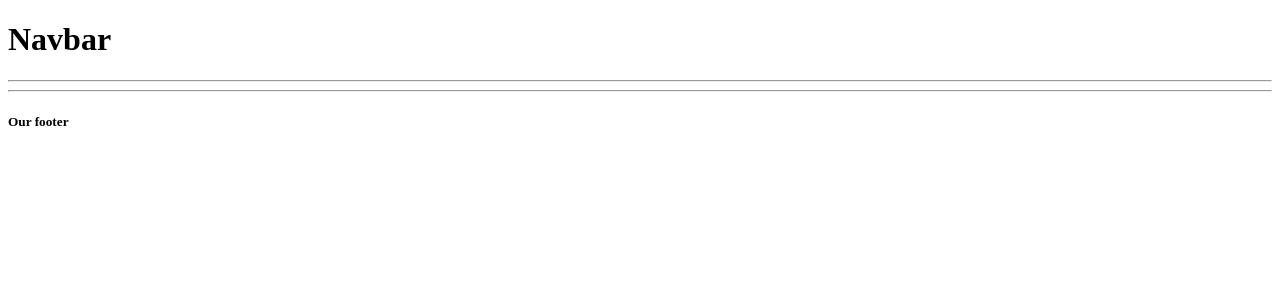
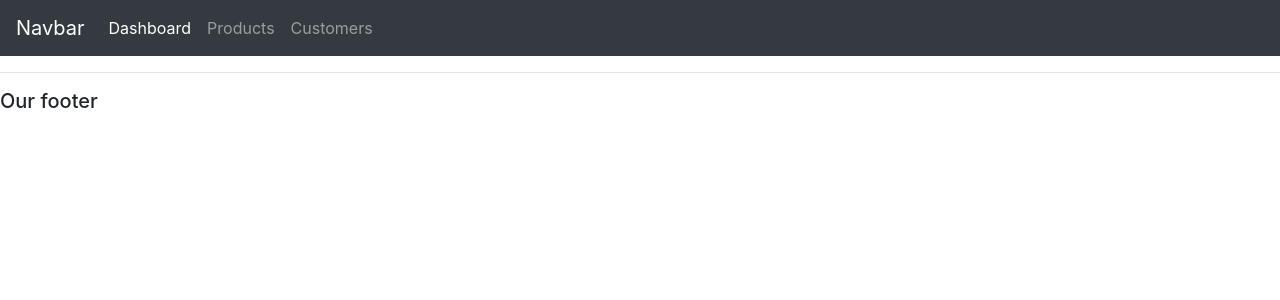
Before and after one commit to klimek91/django_crm_website, a Django app: template accounts/templates/accounts/main.html in a window 1280 px wide. Shown: the top 300 px of the page. Run offline with Django 3.2, Linux system fonts and the light colour scheme; the template is opened without the code that fills it, so the values that code supplies are empty; some libraries are stand-ins or nearby versions.

Commit message:
use bootstrap for navbar

```diff
--- a/accounts/templates/accounts/main.html
+++ b/accounts/templates/accounts/main.html
@@ -3,6 +3,7 @@
 <head>
     <meta charset="UTF-8">
     <title>CRM</title>
+    <link rel="stylesheet" href="https://stackpath.bootstrapcdn.com/bootstrap/4.3.1/css/bootstrap.min.css" integrity="sha384-ggOyR0iXCbMQv3Xipma34MD+dH/1fQ784/j6cY/iJTQUOhcWr7x9JvoRxT2MZw1T" crossorigin="anonymous">
 </head>
 <body>
     {% include 'accounts/navbar.html' %}
@@ -12,4 +13,7 @@
     <hr>
     <h5>Our footer</h5>
 </body>
+<script src="https://code.jquery.com/jquery-3.3.1.slim.min.js" integrity="sha384-q8i/X+965DzO0rT7abK41JStQIAqVgRVzpbzo5smXKp4YfRvH+8abtTE1Pi6jizo" crossorigin="anonymous"></script>
+<script src="https://cdnjs.cloudflare.com/ajax/libs/popper.js/1.14.7/umd/popper.min.js" integrity="sha384-UO2eT0CpHqdSJQ6hJty5KVphtPhzWj9WO1clHTMGa3JDZwrnQq4sF86dIHNDz0W1" crossorigin="anonymous"></script>
+<script src="https://stackpath.bootstrapcdn.com/bootstrap/4.3.1/js/bootstrap.min.js" integrity="sha384-JjSmVgyd0p3pXB1rRibZUAYoIIy6OrQ6VrjIEaFf/nJGzIxFDsf4x0xIM+B07jRM" crossorigin="anonymous"></script>
 </html>
--- a/accounts/templates/accounts/navbar.html
+++ b/accounts/templates/accounts/navbar.html
@@ -1,2 +1,20 @@
-<h1>Navbar</h1>
-<hr>
+<nav class="navbar navbar-expand-lg navbar-dark bg-dark">
+  <a class="navbar-brand" href="#">Navbar</a>
+  <button class="navbar-toggler" type="button" data-toggle="collapse" data-target="#navbarNav" aria-controls="navbarNav" aria-expanded="false" aria-label="Toggle navigation">
+    <span class="navbar-toggler-icon"></span>
+  </button>
+  <div class="collapse navbar-collapse" id="navbarNav">
+    <ul class="navbar-nav">
+      <li class="nav-item active">
+        <a class="nav-link" href="#">Dashboard</a>
+      </li>
+      <li class="nav-item">
+        <a class="nav-link" href="#">Products</a>
+      </li>
+      <li class="nav-item">
+        <a class="nav-link" href="#">Customers</a>
+      </li>
+
+    </ul>
+  </div>
+</nav>
```
